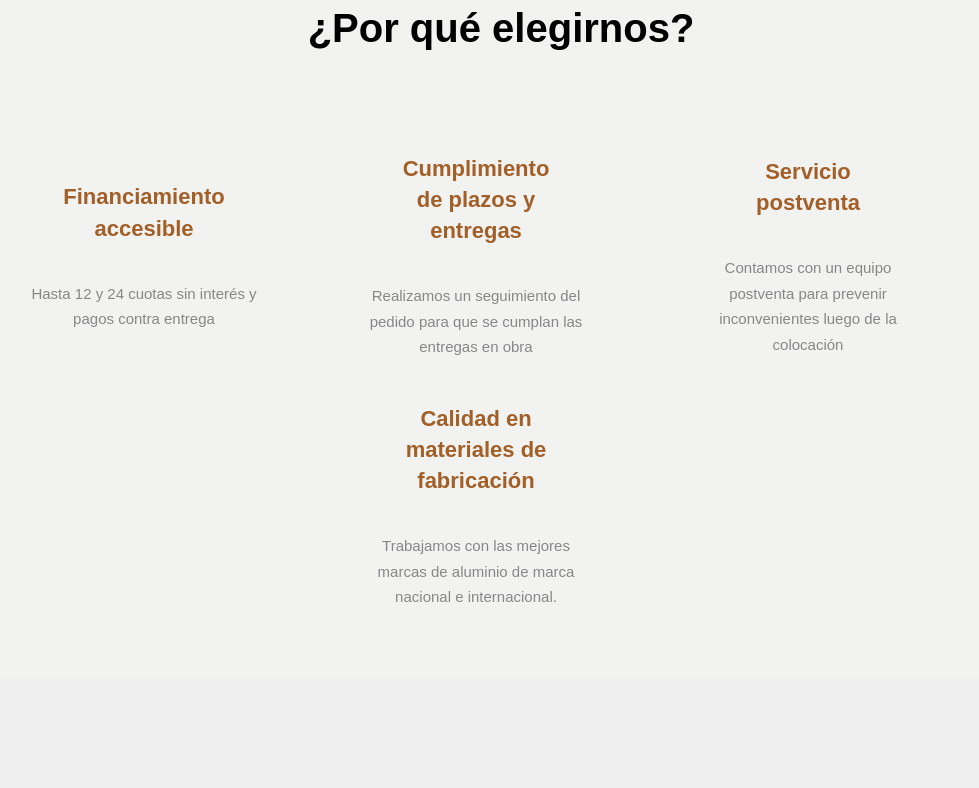
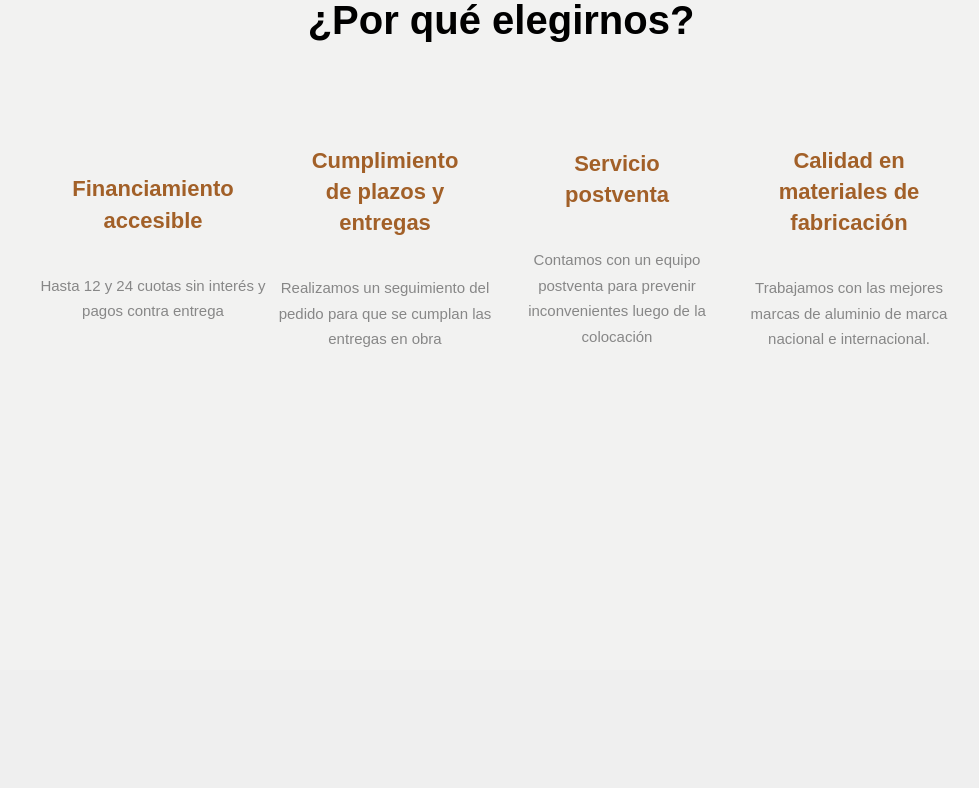
Before and after one commit to Codef1ca/modelica, a React (Create React App) app: page / in a window 1280 px wide. Shown: the part 1600-2388 px from the top of the page, without its empty margins (139-1118 px from the left). Built offline with nearby package versions, Linux system fonts and the light colour scheme.

Commit message:
MediaQuerys Inicio y Servicios

```diff
--- a/src/App.css
+++ b/src/App.css
@@ -10,6 +10,7 @@
 
 body{
   background-color: var(--color-body);
+  margin: 0;
 }
 
 /* *{
@@ -410,11 +411,17 @@
   display: flex;
   justify-content: center;
 
-  padding-left: 50px;
+  /* padding-left: 50px;  */
+
+  display: flex;
+  justify-content: center; /* Centra horizontalmente */
+  align-items: center; /* Centra verticalmente */
+
 }
 
 /* tarjeta */
 .divTarjeta{
+
   height: 100%;
 
   display: flex;
@@ -422,7 +429,7 @@
   justify-content: center;
   align-items: center;
 
-  padding-right: 100px;
+  /* padding-right: 100px; */
 }
 
 .tituloTarjeta{
@@ -687,6 +694,7 @@
 /* LinkWPP */
 .divLinkWPP{
   width:auto;
+  /* width:100%; */
   height: 200px;
   background-color: #1E1E1E;
 
@@ -697,6 +705,7 @@
   position: relative;
   align-items: center;
   justify-content: center;
+
 }
 
 .divTituloLinkWPP{
@@ -776,6 +785,7 @@
   } */
 }
 
+
 @media screen and (max-width: 720px) {
   .tarjetas {
     flex-wrap: wrap; /* envuelve los elementos en varias filas */
@@ -798,6 +808,8 @@
   .testimonio{
     width: 80%; /* establece el ancho al 100% para que los elementos se muestren en una columna */
     height: 50%;
+
+    padding-bottom: 80px;
   }
 
   .imagenLinea{
@@ -825,6 +837,34 @@
 @media screen and (max-width: 690px) {
   .divLineasProductos{
     margin-top: 30%;
+  }
+
+  .divTituloLinkWPP{
+    /* text-align: center; */
+    width: 300px;
+  }
+
+  .tituloLinkWPP{
+    font-size: 20px;
+  }
+
+}
+
+@media screen and (max-width: 350px) {
+  .descLinea{
+    font-size: 18px;
+  }
+
+}
+
+@media screen and (max-width: 280px) {
+  .tarjetas{
+    align-items: center;
+  }
+  .divTarjeta{
+    display: flex;
+    justify-content: center;
+    align-items: center;
   }
 
 }
```
